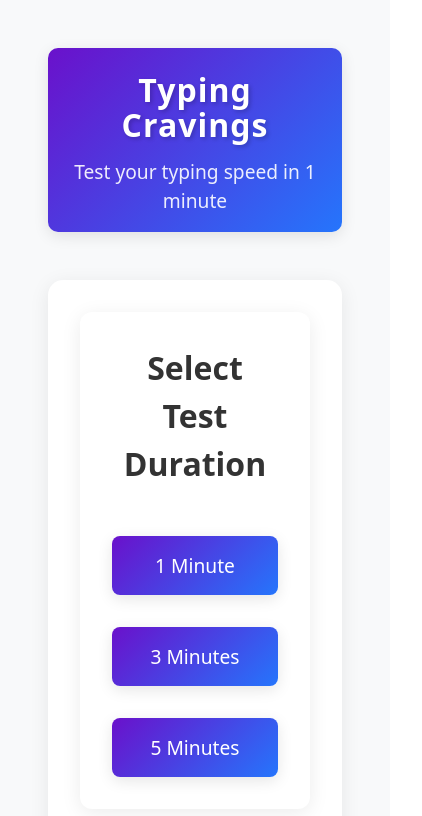
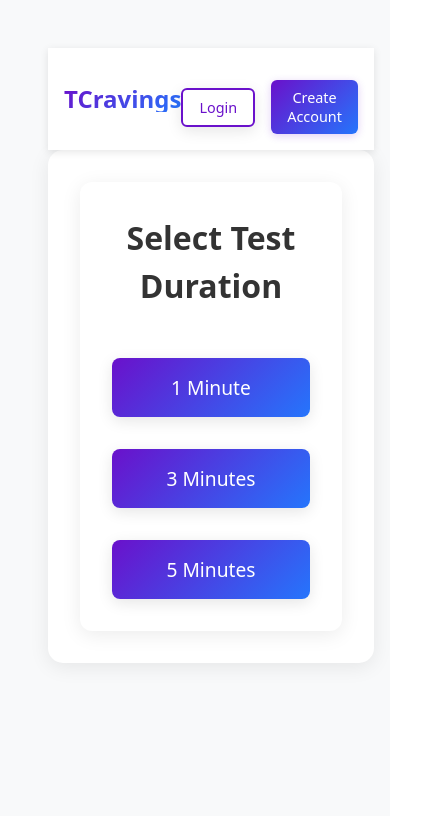
Before and after one commit to vincenttwizere/Typing-Cravings, a React (Vite) app: page / in a window 390 px wide. Shown: the top 816 px of the page, 422 px wide, since content can reach past the window. Built offline with nearby package versions, Linux system fonts and the light colour scheme.

Commit message:
Add responsive navbar with authentication buttons

```diff
--- a/src/App.css
+++ b/src/App.css
@@ -381,3 +381,77 @@ button:active {
     width: 100%;
   }
 }
+
+.navbar {
+  background: white;
+  padding: 1rem 2rem;
+  display: flex;
+  justify-content: space-between;
+  align-items: center;
+  box-shadow: 0 2px 8px rgba(0, 0, 0, 0.1);
+  position: sticky;
+  top: 0;
+  z-index: 1000;
+}
+
+.navbar-brand h1 {
+  color: #6a11cb;
+  margin: 0;
+  font-size: 1.8rem;
+  font-weight: 700;
+  background: linear-gradient(135deg, #6a11cb 0%, #2575fc 100%);
+  -webkit-background-clip: text;
+  -webkit-text-fill-color: transparent;
+}
+
+.navbar-auth {
+  display: flex;
+  gap: 1rem;
+  align-items: center;
+}
+
+.login-btn, .signup-btn {
+  padding: 0.6rem 1.2rem;
+  border-radius: 6px;
+  font-size: 1rem;
+  font-weight: 500;
+  cursor: pointer;
+  transition: all 0.3s ease;
+}
+
+.login-btn {
+  background: transparent;
+  border: 2px solid #6a11cb;
+  color: #6a11cb;
+}
+
+.login-btn:hover {
+  background: rgba(106, 17, 203, 0.1);
+}
+
+.signup-btn {
+  background: linear-gradient(135deg, #6a11cb 0%, #2575fc 100%);
+  border: none;
+  color: white;
+  box-shadow: 0 2px 8px rgba(106, 17, 203, 0.2);
+}
+
+.signup-btn:hover {
+  transform: translateY(-1px);
+  box-shadow: 0 4px 12px rgba(106, 17, 203, 0.3);
+}
+
+@media (max-width: 768px) {
+  .navbar {
+    padding: 1rem;
+  }
+
+  .navbar-brand h1 {
+    font-size: 1.5rem;
+  }
+
+  .login-btn, .signup-btn {
+    padding: 0.5rem 1rem;
+    font-size: 0.9rem;
+  }
+}
--- a/src/App.jsx
+++ b/src/App.jsx
@@ -1,13 +1,11 @@
 import './App.css'
 import TypingGame from './components/TypingGame'
+import Navbar from './components/Navbar'
 
 function App() {
   return (
     <div className="app">
-      <div className="header">
-        <h1 className="title">Typing Cravings</h1>
-        <p className="subtitle">Test your typing speed in 1 minute</p>
-      </div>
+      <Navbar />
       <TypingGame />
     </div>
   )
--- /dev/null
+++ b/src/components/Navbar.jsx
@@ -0,0 +1,17 @@
+import React from 'react'
+
+const Navbar = () => {
+  return (
+    <nav className="navbar">
+      <div className="navbar-brand">
+        <h1>TCravings</h1>
+      </div>
+      <div className="navbar-auth">
+        <button className="login-btn">Login</button>
+        <button className="signup-btn">Create Account</button>
+      </div>
+    </nav>
+  )
+}
+
+export default Navbar
```
